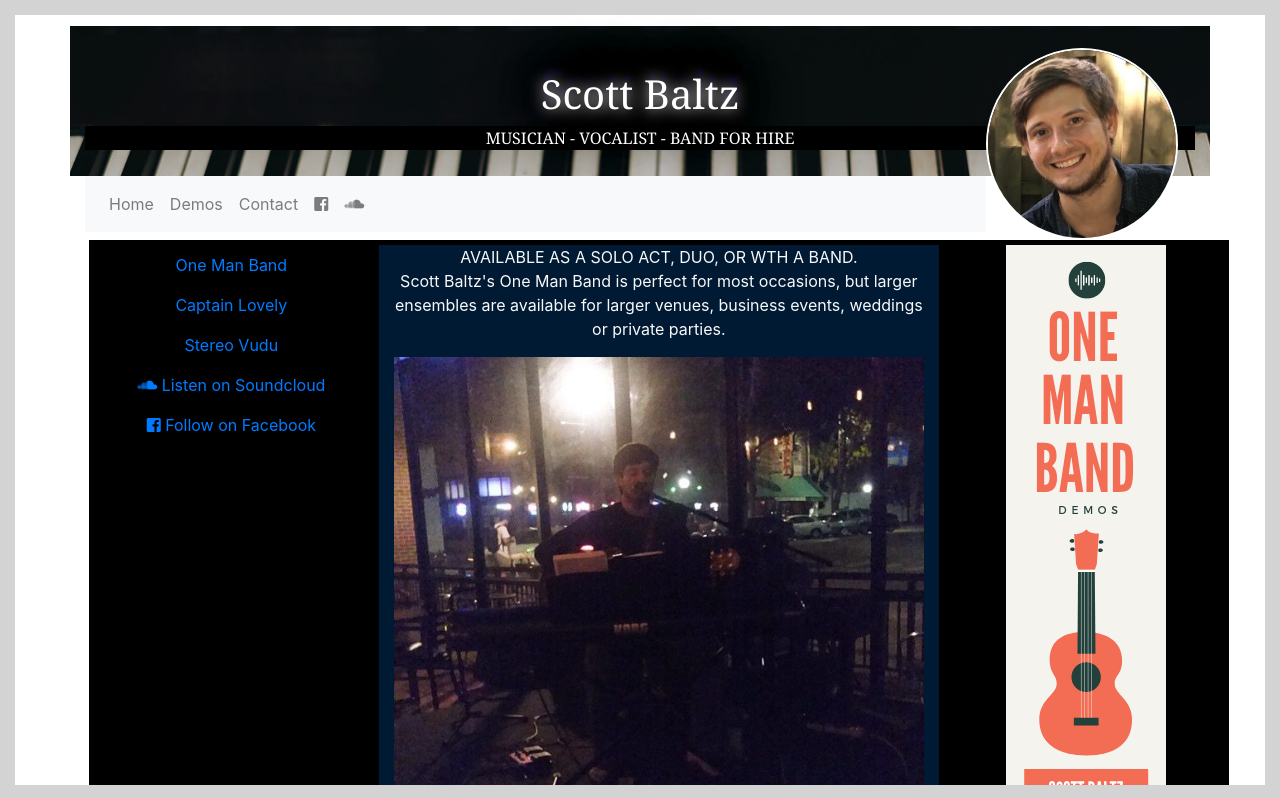
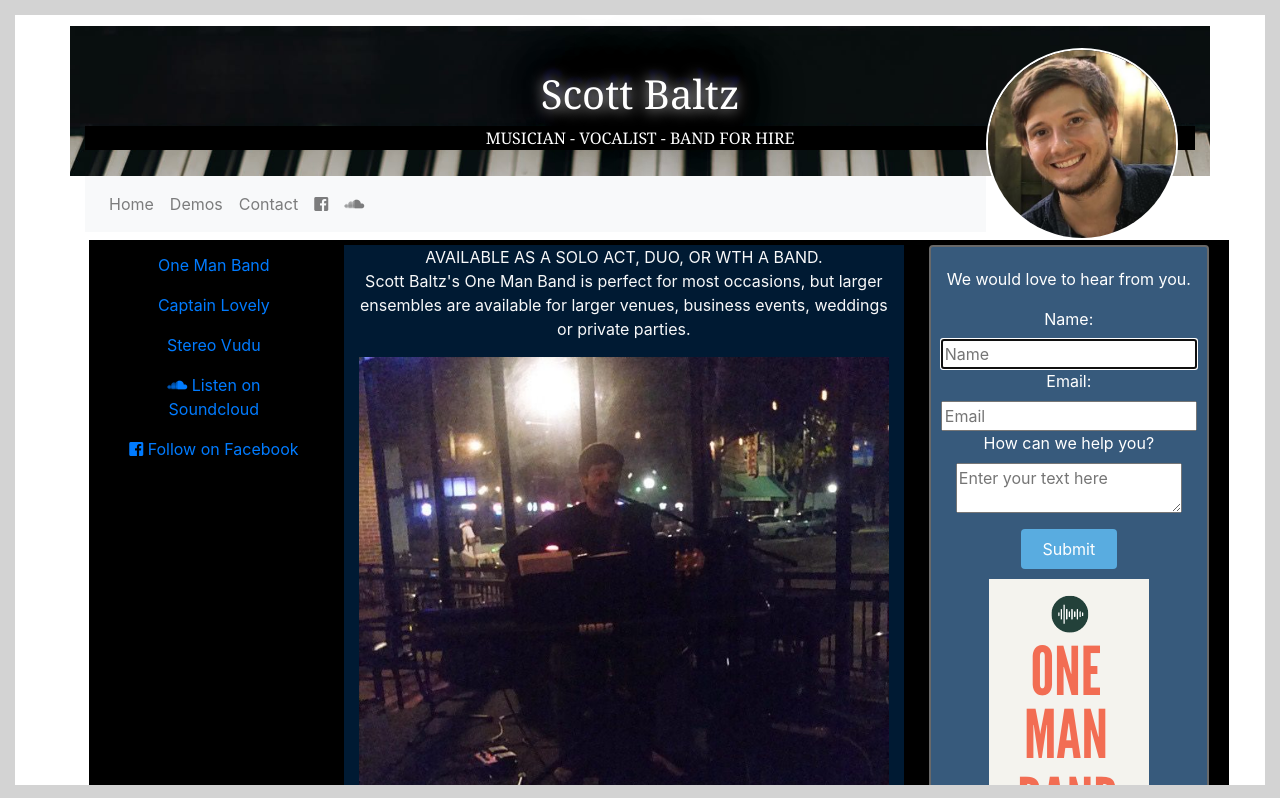
Before and after one commit to Jahnava/dsbaltz-music-page, a website: page public/html/index.html in a window 1280 px wide. Shown: the top 798 px of the page. Drawn offline with nearby package versions, Linux system fonts and the light colour scheme.

Commit message:
added form

```diff
--- /dev/null
+++ b/public/css/form.css
@@ -0,0 +1,106 @@
+body {
+  background-color: silver;
+  text-align: center;
+  font-family: georgia, serif;
+
+}
+
+header {
+  font-weight: bold;
+  margin: 20px;
+}
+
+#form {
+  background-color: #f1f1f1;
+  border: 2px solid #696969;
+  margin: 0 auto;
+  border-radius: 4px;
+  width: 75%;
+  max-width: 900px;
+  padding: 10px;
+  padding-top: 20px;
+}
+
+.labels {
+  display: inline-block;
+  text-align: right;
+  width: 40%;
+  padding: 5px;
+  vertical-align: top;
+  margin-top: 10px;
+}
+
+.rightTab {
+  display: inline-block;
+  text-align: left;
+  width: 48%;
+  vertical-align: middle;
+}
+
+.input-field {
+  height: 20px;
+  width: 280px;
+  padding: 5px;
+  margin: 10px;
+  border: 1px solid #c0c0c0;
+  border-radius: 2px;
+}
+
+#userAge {
+  width: 40px;
+}
+
+.userRatings,
+input[type="checkbox"] {
+  float: left;
+  margin-right: 5px;
+}
+
+#submit {
+  background-color: #59ace0;
+  border-radius: 4px;
+  color: white;
+  font-size: 1em;
+  height: 40px;
+  width: 96px;
+  margin: 10px;
+  border: 0px solid;
+}
+
+
+
+@media screen and (max-width: 833px) {
+  .input-field {
+    width: 80%;
+  }
+  select {
+    width: 90%;
+  }
+}
+
+@media screen and (max-width: 520px) {
+  .labels {
+    width: 100%;
+    text-align: left;
+  }
+  .rightTab {
+    width: 80%;
+    float: left;
+  }
+  .input-field {
+    width: 100%;
+  }
+    .input-field:hover {
+    width: 100%;
+    background-color: yellow;
+  }
+  select {
+    width: 100%;
+  }
+}
+
+.sticky-footer{
+  flex: 0 0 auto;
+ border: 10px solid transparent;
+  padding: 1px;
+}
--- a/public/css/main.css
+++ b/public/css/main.css
@@ -147,3 +147,62 @@
   font-size: 75%;
   color:#ffffff;
 }
+
+#form {
+  background-color: #375a7c;
+  border: 2px solid #696969;
+  margin: 0 auto;
+  border-radius: 4px;
+/*   width: 75%; */
+  max-width: 900px;
+  padding: 10px;
+  padding-top: 20px;
+
+  color: white;
+}
+
+/* .labels {
+  display: inline-block;
+  text-align: right;
+  width: 40%;
+  padding: 5px;
+  vertical-align: top;
+  margin-top: 10px;
+}
+
+.rightTab {
+  display: inline-block;
+  text-align: left;
+  width: 48%;
+  vertical-align: middle;
+}
+
+.input-field {
+  height: 20px;
+  width: 280px;
+  padding: 5px;
+  margin: 10px;
+  border: 1px solid #c0c0c0;
+  border-radius: 2px;
+}
+
+#userAge {
+  width: 40px;
+}
+
+.userRatings,
+input[type="checkbox"] {
+  float: left;
+  margin-right: 5px;
+}
+ */
+#submit {
+  background-color: #59ace0;
+  border-radius: 4px;
+  color: white;
+  font-size: 1em;
+  height: 40px;
+  width: 96px;
+  margin: 10px;
+  border: 0px solid;
+}
--- a/public/html/index.html
+++ b/public/html/index.html
@@ -35,7 +35,8 @@
               <a class="nav-link" href="/html/demos.html">Demos</a>
             </li>
             <li class="nav-item">
-              <a class="nav-link" href = "mailto: dsbaltz@gmail.com">Contact</a>
+              <!-- <a class="nav-link" href = "mailto: dsbaltz@gmail.com">Contact</a> -->
+              <a class="nav-link" href = "/html/form.html">Contact</a>
             </li>
             <li class="nav-item">
               <a class="nav-link" href="https://www.facebook.com/dascobaz/"><i class="fab fa-facebook-square"></i></a>
@@ -96,6 +97,37 @@
       </div>
    </div>
    <div id='info-form' class="col text-center">
+     <div id="form">
+  <p id="description">
+    We would love to hear from you.
+  </p>
+  <form id="survey-form">
+    <div class="rowTab">
+      <div class="labels">
+        <label id="name-label" for="name">Name: </label>
+      </div>
+      <div class="rightTab">
+        <input autofocus type="text" name="name" id="name" class="input-field" placeholder="Name" required>
+      </div>
+    </div>
+    <div class="rowTab">
+      <div class="labels">
+        <label id="email-label" for="email">Email: </label>
+      </div>
+      <div class="rightTab">
+        <input type="email" name="email" id="email" class="input-field" required placeholder="Email">
+      </div>
+    </div>
+     <div class="rowTab">
+      <div class="labels">
+        <label for="comments">How can we help you?</label>
+      </div>
+      <div class="rightTab">
+        <textarea id="comments" class="input-field" style="height:50px;resize:vertical;" name="comment" placeholder="Enter your text here"></textarea>
+      </div>
+    </div>
+    <button id="submit" type="submit" href='https://www.freecodecamp.com/email-submit'>Submit</button>
+  </form>
       <a href="/html/demos.html"><img src="/images/side-banner.png" class="img-fluid" alt="Responsive image"></a>
   </div>
 
```
Also changed, not shown: public/html/demos.html (+1 -1 lines), public/html/form.html (added, +90 -0 lines).
